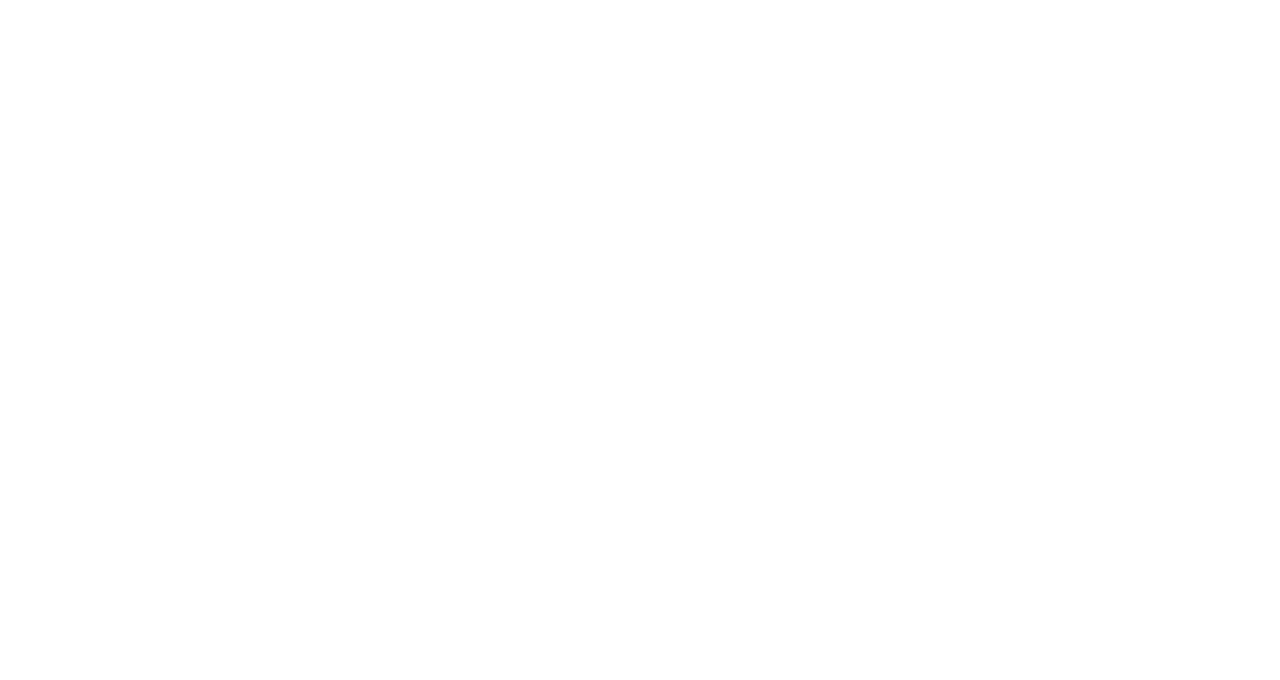
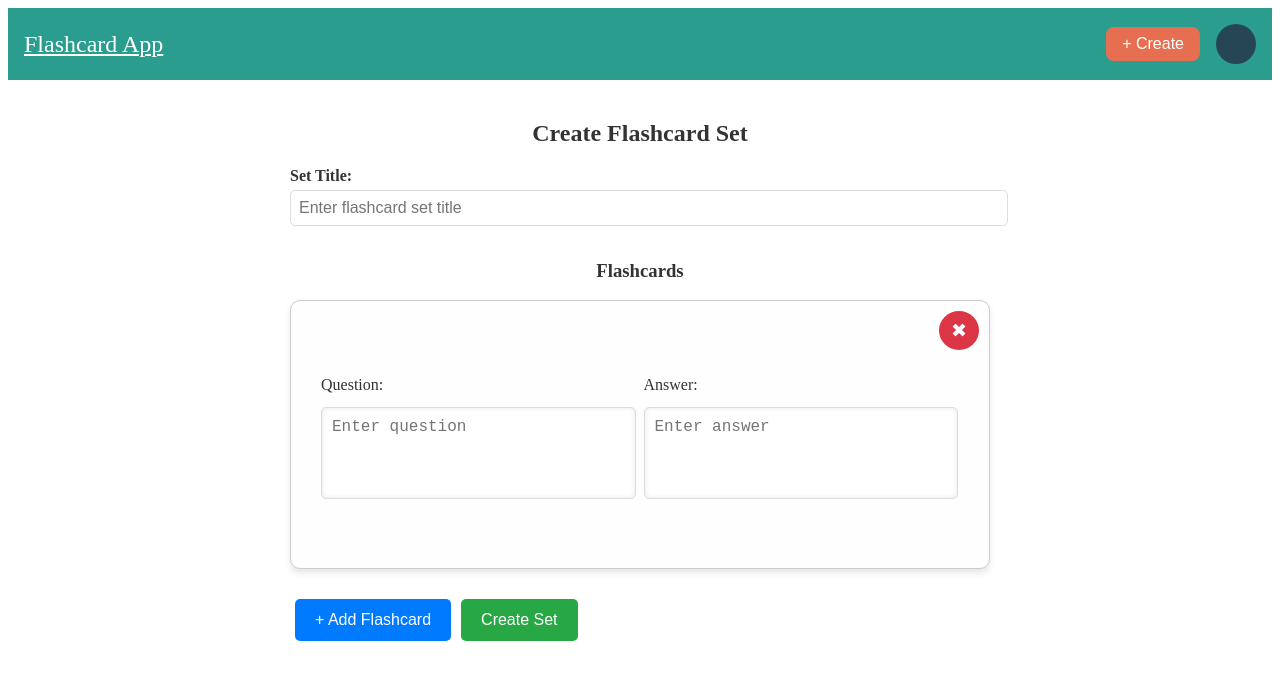
Before and after one commit to Luis-Nery/flashcardApp, a React (Vite) app in the folder my-flashcard-react-app/: page /create in a window 1280 px wide. Before the commit this address had no page. Shown: the top 680 px of the page. Built offline with nearby package versions, Linux system fonts and the light colour scheme.

Commit message:
Updated the code for the /create allowing us to create flashcards and sets trough frotnend

```diff
--- a/my-flashcard-react-app/src/App.jsx
+++ b/my-flashcard-react-app/src/App.jsx
@@ -6,6 +6,7 @@
 import FlashcardSetPage from './FlashcardSetPage';  // New import
 import Layout from './Layout';  // Import the new Layout component
 import FlashcardSetList from './FlashcardSetList';  // Import the FlashcardSetList component
+import CreateFlashcardSetPage from './CreateFlashcardSetPage.jsx';
 
 const App = () => {
   return (
@@ -21,6 +22,7 @@
         <Route path="/" element={<Layout />}> {/* This layout wraps the following routes */}
           <Route path="/flashcardSetList" element={<FlashcardSetList />} />  {/* Add FlashcardSetList route */}
           <Route path="/flashcardSet/:setId" element={<FlashcardSetPage />} />  {/* New Route */}
+          <Route path="/create" element={<CreateFlashcardSetPage />} />  {/* New Route for creating a set */}
         </Route>
       </Routes>
     </Router>
--- /dev/null
+++ b/my-flashcard-react-app/src/CreateFlashcardSetPage.css
@@ -0,0 +1,178 @@
+.create-flashcard-set-page {
+  max-width: 700px; /* Increased max-width for a larger flashcard */
+  margin: 0 auto;
+  padding: 20px;
+  text-align: left;
+}
+
+h2, h3 {
+  color: #333;
+  text-align: center;
+}
+
+label {
+  display: block;
+  margin-bottom: 10px;
+  font-weight: bold;
+  color: #333;
+}
+
+input[type="text"], textarea {
+  width: 100%;
+  padding: 8px;
+  margin: 5px 0 15px;
+  border: 1px solid #ddd;
+  border-radius: 5px;
+  font-size: 1rem;
+}
+
+.flashcard-input {
+  border: 1px solid #ccc; /* Light border */
+  padding: 30px; /* Increased padding for a larger flashcard */
+  margin-bottom: 20px;
+  border-radius: 10px; /* Rounded corners */
+  background-color: #fefefe; /* Slight off-white background */
+  box-shadow: 0px 4px 6px rgba(0, 0, 0, 0.1); /* Light shadow for depth */
+  position: relative;
+  display: flex;
+  justify-content: space-between;
+  gap: 30px; /* Increased gap for more space */
+  flex-wrap: wrap; /* Allows input fields to wrap on small screens */
+}
+
+.flashcard-header {
+  display: flex;
+  justify-content: space-between;
+  align-items: center;
+  margin-bottom: 15px; /* Increased margin between the header and fields */
+  width: 100%; /* Ensure header takes up full width */
+}
+
+.remove-flashcard-button {
+  position: absolute;
+  top: 10px;
+  right: 10px;
+  background-color: #dc3545;
+  color: #fff;
+  padding: 8px 12px;
+  border: none;
+  border-radius: 50%; /* Circular button */
+  cursor: pointer;
+  font-size: 1.2rem;
+  transition: background-color 0.3s ease; /* Smooth transition on hover */
+}
+
+.remove-flashcard-button:hover {
+  background-color: #c82333; /* Darker red on hover */
+}
+
+.add-flashcard-button, .submit-button {
+  padding: 12px 20px;
+  border: none;
+  border-radius: 5px;
+  cursor: pointer;
+  font-size: 1rem;
+  margin: 10px 5px;
+  transition: background-color 0.3s ease;
+}
+
+.add-flashcard-button {
+  background-color: #007bff;
+  color: #fff;
+}
+
+.add-flashcard-button:hover {
+  background-color: #0056b3;
+}
+
+.submit-button {
+  background-color: #28a745;
+  color: #fff;
+}
+
+.submit-button:hover {
+  background-color: #218838;
+}
+
+.error-message {
+  color: #d9534f;
+  font-weight: bold;
+}
+
+.success-message {
+  color: #5cb85c;
+  font-weight: bold;
+}
+
+/* Styling for the flexed inputs (question and answer) */
+.flashcard-input label {
+  width: 45%; /* Ensure labels do not stretch too far */
+  font-weight: normal; /* Slightly lighter font weight for labels */
+  margin-bottom: 8px; /* Add space between labels and inputs */
+}
+
+.flashcard-input .question,
+.flashcard-input .answer {
+  flex: 1;
+}
+
+.flashcard-input textarea {
+  width: 100%;
+  min-height: 50px;
+  resize: none; /* Disable manual resizing */
+  border-radius: 5px;
+  padding: 10px;
+  font-size: 1rem;
+  border: 1px solid #ddd;
+  box-shadow: inset 0px 0px 5px rgba(0, 0, 0, 0.1); /* Subtle inner shadow for depth */
+}
+
+.flashcard-input .question input,
+.flashcard-input .answer input {
+  width: 100%;
+  padding: 10px;
+  font-size: 1rem;
+  border: 1px solid #ddd;
+  border-radius: 5px;
+  box-shadow: inset 0px 0px 5px rgba(0, 0, 0, 0.1); /* Inner shadow for input */
+}
+
+.flashcard-input .question textarea,
+.flashcard-input .answer textarea {
+  width: 100%;
+  padding: 10px;
+  font-size: 1rem;
+  min-height: 50px;
+  resize: none;
+  border: 1px solid #ddd;
+  border-radius: 5px;
+  box-shadow: inset 0px 0px 5px rgba(0, 0, 0, 0.1); /* Inner shadow for textarea */
+}
+
+.flashcard-input .question textarea:focus,
+.flashcard-input .answer textarea:focus {
+  border-color: #007bff;
+  outline: none;
+}
+
+.flashcard-input .question input:focus,
+.flashcard-input .answer input:focus {
+  border-color: #007bff;
+  outline: none;
+}
+
+/* Adding spacing between question and answer */
+.flashcard-input .question {
+  margin-bottom: 20px; /* Adds space between question and answer */
+}
+
+/* Styling for the question section */
+.flashcard-input .question {
+  flex-basis: 45%; /* Ensures question section takes up 45% of the width */
+}
+
+/* Styling for the answer section */
+.flashcard-input .answer {
+  flex-basis: 45%; /* Ensures answer section takes up 45% of the width */
+  margin-right: 23px; /* Adds more space to the right side of the answer box */
+}
--- /dev/null
+++ b/my-flashcard-react-app/src/CreateFlashcardSetPage.jsx
@@ -0,0 +1,135 @@
+import React, { useState, useEffect } from 'react';
+import axios from 'axios';
+import { auth } from './firebaseConfiguration';
+import './CreateFlashcardSetPage.css';
+
+const CreateFlashcardSetPage = ({ userId }) => {
+  const [title, setTitle] = useState('');
+  const [flashcards, setFlashcards] = useState([{ question: '', answer: '' }]);
+  const [error, setError] = useState('');
+  const [successMessage, setSuccessMessage] = useState('');
+
+  const handleTitleChange = (e) => setTitle(e.target.value);
+
+  const handleFlashcardChange = (index, field, value) => {
+    const newFlashcards = [...flashcards];
+    newFlashcards[index][field] = value;
+    setFlashcards(newFlashcards);
+  };
+
+  const addFlashcard = () => {
+    setFlashcards([...flashcards, { question: '', answer: '' }]);
+  };
+
+  const removeFlashcard = (index) => {
+    const newFlashcards = flashcards.filter((_, i) => i !== index);
+    setFlashcards(newFlashcards);
+  };
+
+  const handleSubmit = async (e) => {
+    e.preventDefault();
+
+    try {
+      const user = auth.currentUser;
+      if (user) {
+        const token = await user.getIdToken();
+
+        // API call to create a new flashcard set
+        const response = await axios.post(
+          `http://localhost:8080/api/users/${userId}/flashcardSets/create`,
+          {
+            title,
+            flashcards,
+          },
+          { headers: { Authorization: `Bearer ${token}` } }
+        );
+
+        setSuccessMessage('Flashcard set created successfully!');
+        setTitle('');
+        setFlashcards([{ question: '', answer: '' }]);
+      } else {
+        setError('User is not authenticated');
+      }
+    } catch (err) {
+      console.error(err);
+      setError('Failed to create flashcard set');
+    }
+  };
+
+  const handleTextareaResize = (e) => {
+    const textarea = e.target;
+    textarea.style.height = 'auto';
+    textarea.style.height = `${textarea.scrollHeight}px`;
+  };
+
+  useEffect(() => {
+    const textareas = document.querySelectorAll('textarea');
+    textareas.forEach((textarea) => {
+      textarea.style.height = 'auto';
+      textarea.style.height = `${textarea.scrollHeight}px`;
+    });
+  }, [flashcards]);
+
+  return (
+    <div className="create-flashcard-set-page">
+      <h2>Create Flashcard Set</h2>
+      <form onSubmit={handleSubmit}>
+        <label>
+          Set Title:
+          <input
+            type="text"
+            value={title}
+            onChange={handleTitleChange}
+            placeholder="Enter flashcard set title"
+            required
+          />
+        </label>
+
+        <h3>Flashcards</h3>
+        {flashcards.map((flashcard, index) => (
+          <div key={index} className="flashcard-input">
+            <div className="flashcard-header">
+              <button
+                type="button"
+                className="remove-flashcard-button"
+                onClick={() => removeFlashcard(index)}
+              >
+                ✖
+              </button>
+            </div>
+
+            <div className="question">
+              <label>Question:</label>
+              <textarea
+                value={flashcard.question}
+                onChange={(e) => handleFlashcardChange(index, 'question', e.target.value)}
+                placeholder="Enter question"
+                required
+                onInput={handleTextareaResize}
+              />
+            </div>
+
+            <div className="answer">
+              <label>Answer:</label>
+              <textarea
+                value={flashcard.answer}
+                onChange={(e) => handleFlashcardChange(index, 'answer', e.target.value)}
+                placeholder="Enter answer"
+                required
+                onInput={handleTextareaResize}
+              />
+            </div>
+          </div>
+        ))}
+
+        <button type="button" onClick={addFlashcard} className="add-flashcard-button">+ Add Flashcard</button>
+        <button type="submit" className="submit-button">Create Set</button>
+      </form>
+
+      {error && <p className="error-message">{error}</p>}
+      {successMessage && <p className="success-message">{successMessage}</p>}
+    </div>
+  );
+};
+
+export default CreateFlashcardSetPage;
```
Also changed, not shown: 1 other file (tests, documents, lock files or other folders).
